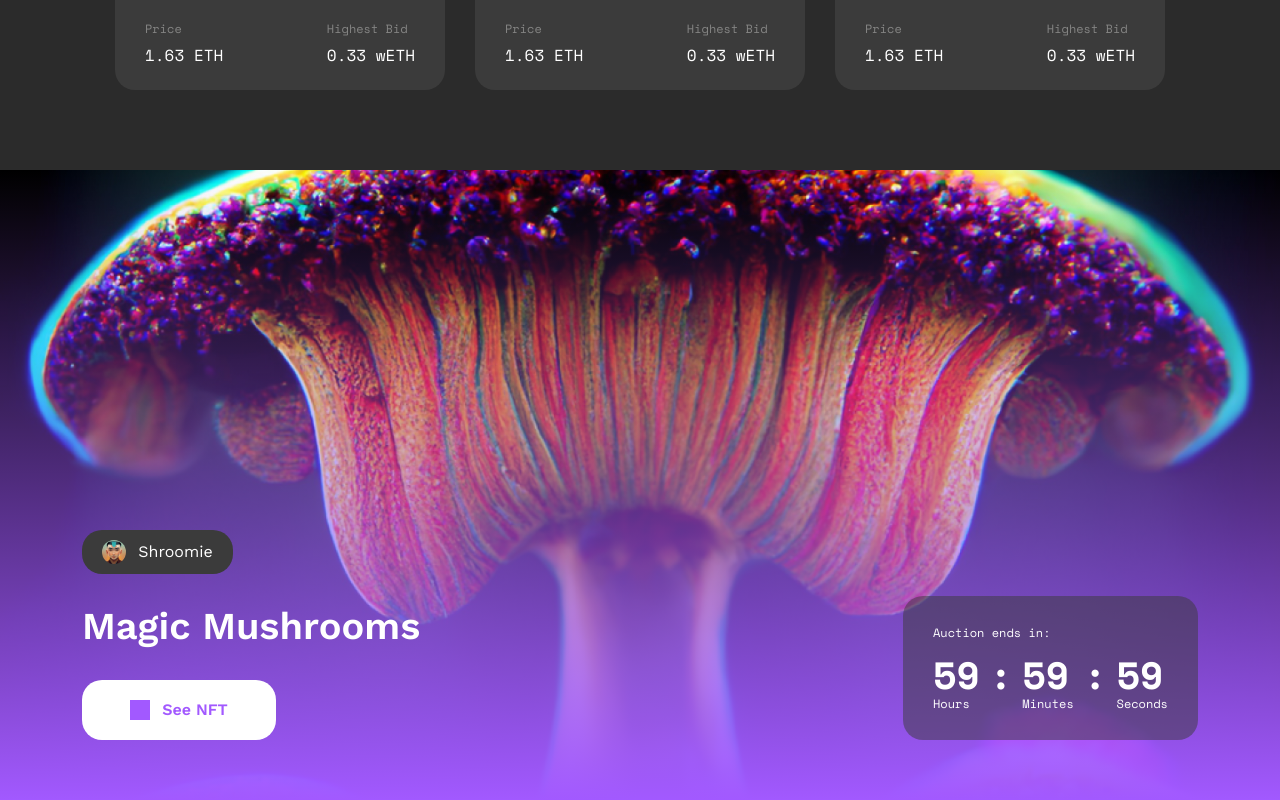
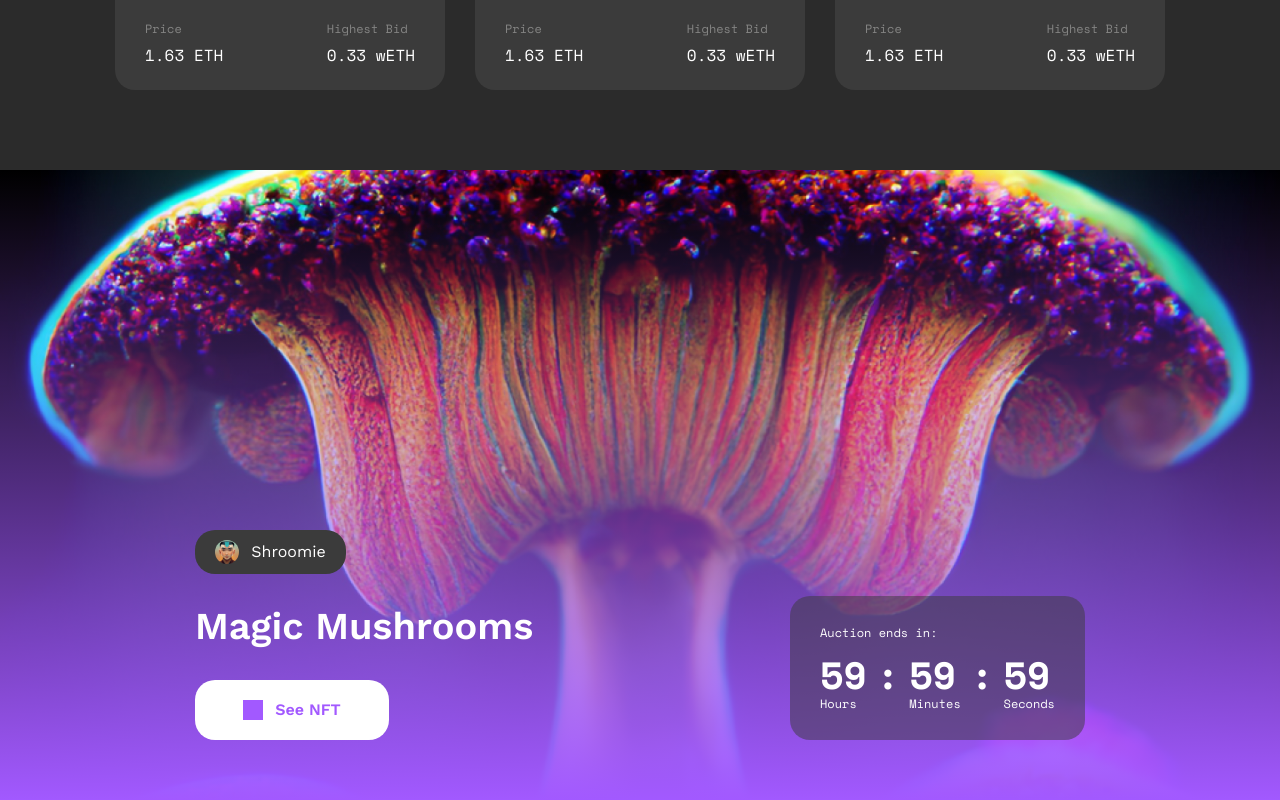
Before and after one commit to gamakusumah/nft-marketplace, a Next.js app: page / in a window 1280 px wide. Shown: the part 4314-5114 px from the top of the page. Built offline with nearby package versions, Linux system fonts and the light colour scheme.

Commit message:
Update lg responsive NFTHighlight

```diff
--- a/components/NFTHighlight.tsx
+++ b/components/NFTHighlight.tsx
@@ -6,8 +6,8 @@ export default function NFTHighlight() {
   return (
     <section className="w-full h-[590px] md:h-[630px] bg-[url('/images/NFT-Highlight.jpg')] bg-cover bg-center relative">
       <div className="w-full h-full bg-gradient-to-t from-cta"></div>
-      <div className="h-full w-full absolute top-0 pt-[120px] md:pt-[360px] md:pb-[60px] px-[30px] md:px-[82px] pb-10">
-        <div className="w-full h-full flex flex-col justify-between md:grid md:grid-cols-2 md:gap-y-[30px]">
+      <div className="h-full w-full absolute top-0 pt-[120px] md:pt-[360px] md:pb-[60px] px-[30px] md:px-[82px] lg:px-[195px] pb-10">
+        <div className="h-full flex flex-col justify-between md:grid md:grid-cols-2 md:gap-y-[30px]">
           {/* Artist */}
           <div className="w-[151px] h-11 bg-sec flex items-center justify-center rounded-[20px] md:order-1">
             <Image
```
